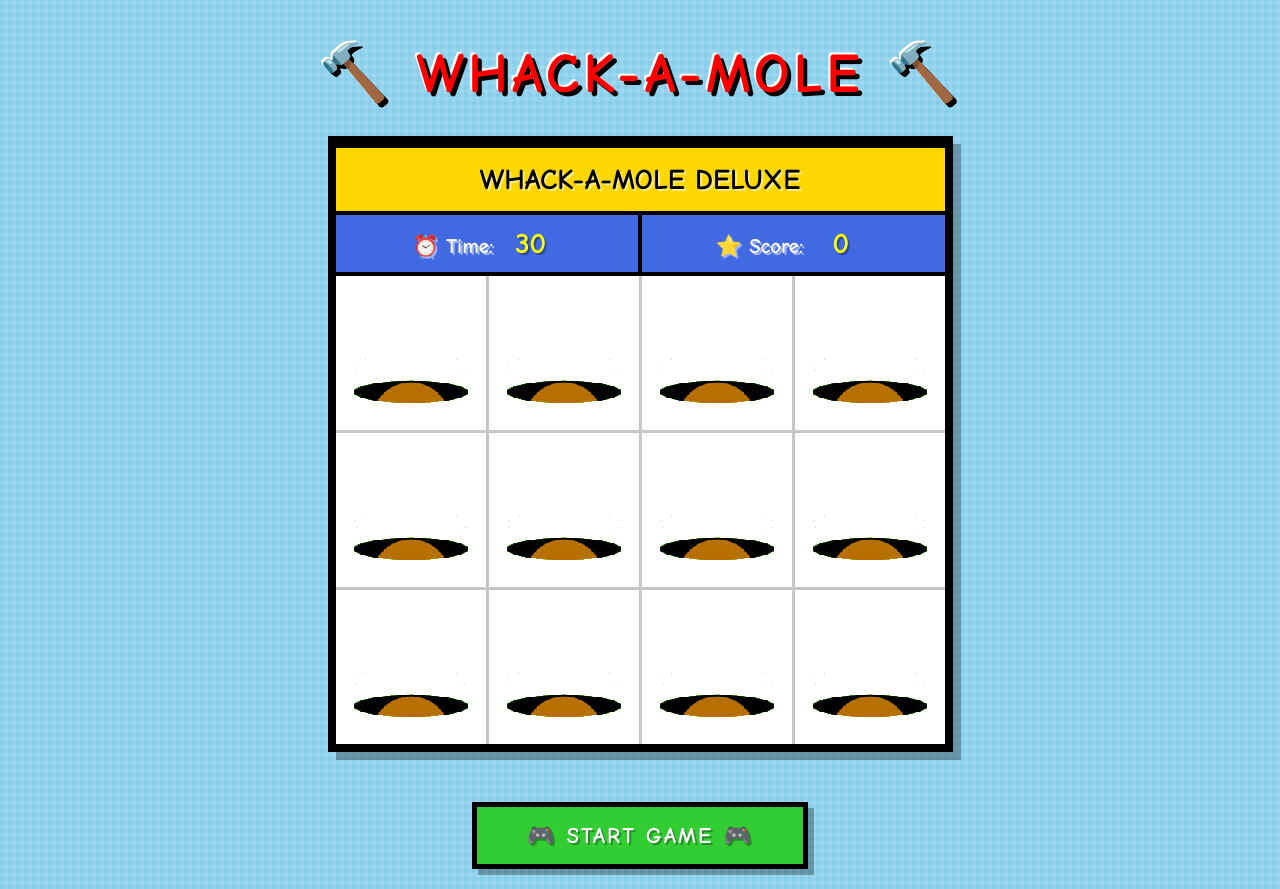
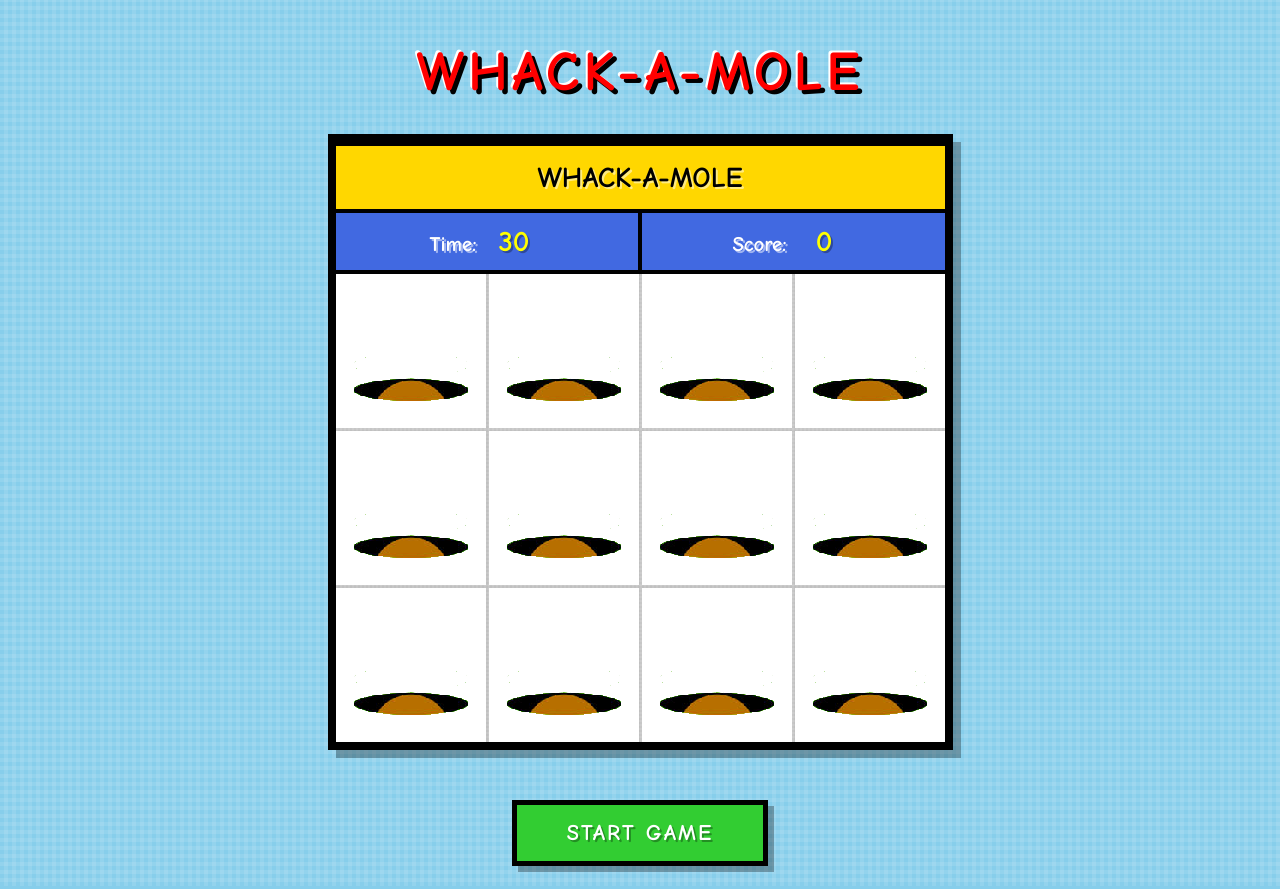
Before and after one commit to desireeHonore/Whack-A-Mole, a plain HTML site: page index.html in a window 1280 px wide. Drawn offline with Linux system fonts and the light colour scheme.

Commit message:
Update index.html

```diff
--- a/index.html
+++ b/index.html
@@ -1,7 +1,7 @@
 <!DOCTYPE html>
 <html>
 <head>
-    <title>Whack-A-Mole Deluxe</title>
+    <title>Whack-A-Mole</title>
     <style>
         * {
             margin: 0;
@@ -212,15 +212,15 @@
 <body>
     <audio id="whack" src="whack.mp3"></audio>
 
-    <h1>🔨 WHACK-A-MOLE 🔨</h1>
+    <h1>WHACK-A-MOLE</h1>
 
     <table align="center" class="board">
         <tr>
-            <th colspan="4">WHACK-A-MOLE DELUXE</th>
+            <th colspan="4">WHACK-A-MOLE</th>
         </tr>
         <tr class="stat-row">
-            <th colspan="2">⏰ Time: <span id="timeLeft">30</span></th>
-            <th colspan="2">⭐ Score: <span id="score">0</span></th>
+            <th colspan="2">Time: <span id="timeLeft">30</span></th>
+            <th colspan="2">Score: <span id="score">0</span></th>
         </tr>
         <tr>
             <td><img></td>
@@ -242,7 +242,7 @@
         </tr>
     </table>
 
-    <button id="start" onclick="start()">🎮 START GAME 🎮</button>
+    <button id="start" onclick="start()">START GAME</button>
 
     <script>
         var timeLeft = 30;
@@ -358,7 +358,7 @@
             if (timeLeft == 0) {
                 clearInterval(intervalTimerId);
                 document.getElementById("start").disabled = false;
-                document.getElementById("start").innerHTML = "🎮 PLAY AGAIN 🎮";
+                document.getElementById("start").innerHTML = "PLAY AGAIN";
                 gameOn = false;
             }
         }
@@ -370,7 +370,7 @@
             document.getElementById("score").innerHTML = score;
             gameOn = true;
             document.getElementById("start").disabled = true;
-            document.getElementById("start").innerHTML = "🎮 GAME ACTIVE 🎮";
+            document.getElementById("start").innerHTML = "GAME ACTIVE";
             intervalTimerId = setInterval(countdown, 1000);
             showRandomMole();
         }
```
